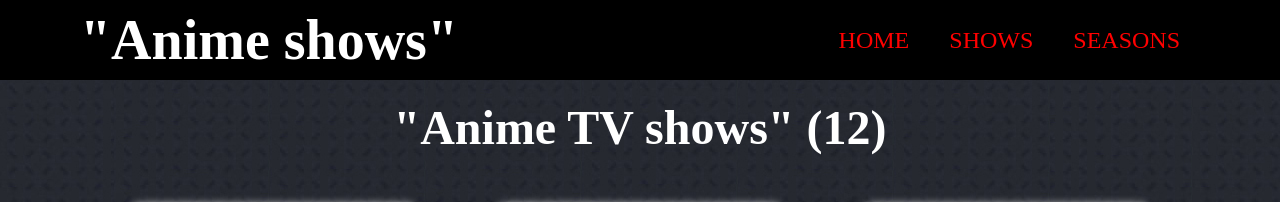
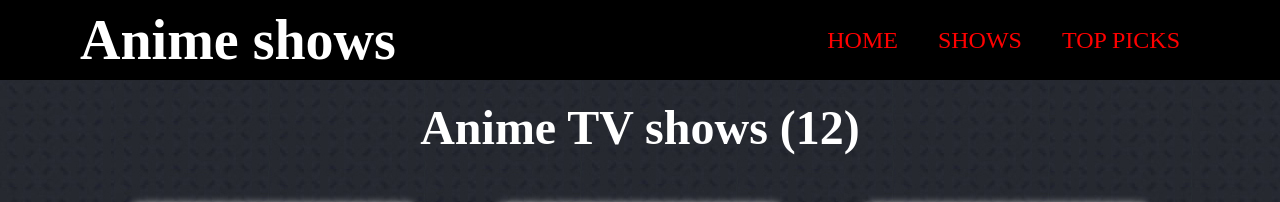
Before and after one commit to GraceHtet/AnimePg_JSCapstone, a website built with webpack: page src/index.html in a window 1280 px wide. Shown: the top 202 px of the page. Built offline with nearby package versions, Linux system fonts and the light colour scheme.

Commit message:
Changes to HTML

```diff
--- a/src/index.html
+++ b/src/index.html
@@ -11,20 +11,20 @@
     <header>
         <div class="nav">
             <div class="nav_logo">
-                <h2>"Anime shows"</h2>
+                <h2>Anime shows</h2>
             </div>
             <div class="nav_links">
                 <ul>
                     <li><a href="#" class="nav_link">HOME</a></li>
                     <li><a href="#" class="nav_link">SHOWS</a></li>
-                    <li><a href="#" class="nav_link">SEASONS</a></li>
+                    <li><a href="#" class="nav_link">TOP PICKS</a></li>
                 </ul>
             </div>
         </div>
     </header>
     <div class="animes">
         <h3 class="anime-title">
-            "Anime TV shows"
+            Anime TV shows
             <span class="shows-tracker">(12)</span>
         </h3>
         <div class="main-anime-container">
```
Also changed, not shown: dist/index.html.
